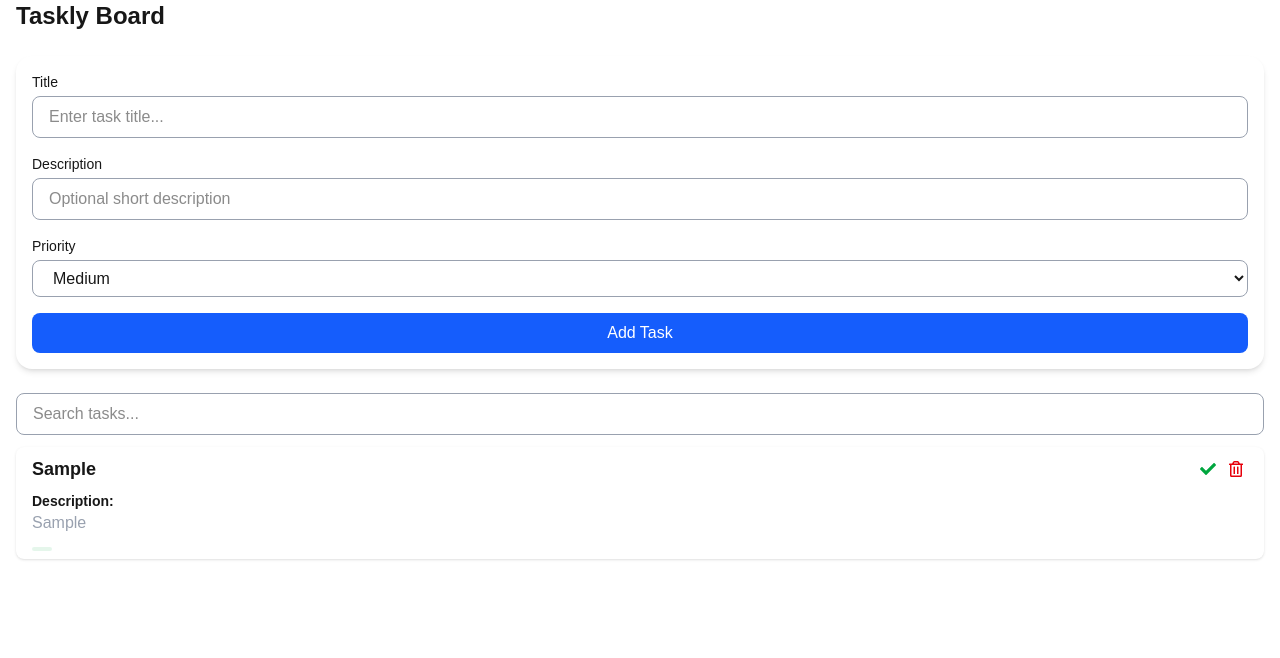
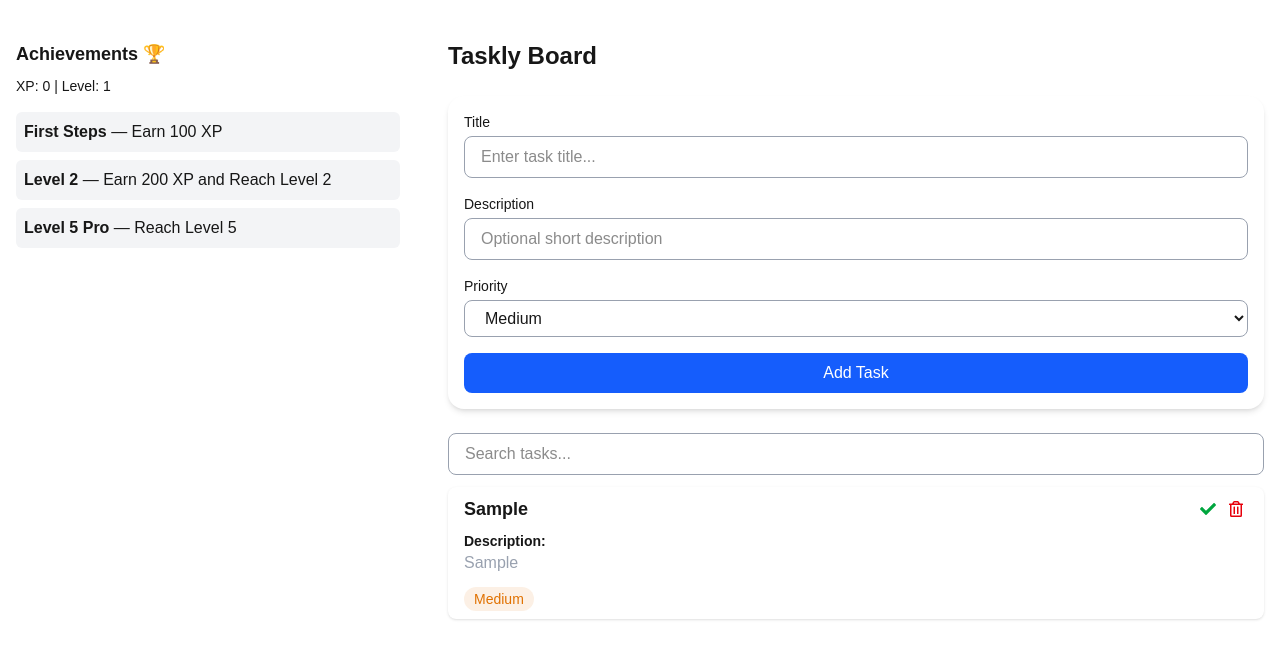
Before and after one commit to HaykSyan/taskly-board, a Next.js app: page / in a window 1280 px wide. Both pictures are taken after typing "Sample", "Sample" into the empty fields and a click on the button "Add Task". Shown: the top 658 px of the page. Built offline with nearby package versions, Linux system fonts and the light colour scheme.

Commit message:
Implemented gamification for user KPI, added XP score and level achievements to display and celebrate, created game store to manage state

```diff
--- /dev/null
+++ b/app/(achievements)/components/AchievementList.tsx
@@ -0,0 +1,45 @@
+"use client";
+import { Badge } from "@/app/shared/components/ui";
+import { useAchievement } from "../store/useAchievementStore";
+import { useGame } from "@/app/shared/store/useGameStore";
+import { FaCheck } from "react-icons/fa";
+
+export default function AchievementList() {
+  const { achievements } = useAchievement();
+  const { xp, level, badges } = useGame();
+
+  const currentBadge = badges[badges.length - 1] ?? "";
+
+  return (
+    <section className="space-y-4 px-4 bg-white dark:bg-neutral-800 rounded-2xl sticky top-2 h-fit">
+      <h2 className="text-lg font-bold mb-2">Achievements 🏆</h2>
+      <p className="text-sm mb-4 flex gap-1.5 items-center">
+        XP: {xp} | Level: {level}{" "}
+        {currentBadge && (
+          <>
+            | <Badge text={currentBadge} variant="done" />
+          </>
+        )}
+      </p>
+
+      <ul className="space-y-2 lg:block hidden">
+        {achievements.map((a) => (
+          <li
+            key={a.id}
+            className={`p-2 rounded-md ${
+              a.unlocked ? "bg-green-100" : "bg-gray-100"
+            }`}
+          >
+            <strong>{a.title}</strong> — {a.description}
+            {a.unlocked && (
+              <span>
+                {" "}
+                <FaCheck className="text-green-600 inline-block" />
+              </span>
+            )}
+          </li>
+        ))}
+      </ul>
+    </section>
+  );
+}
--- /dev/null
+++ b/app/(achievements)/components/AchievementWatcher.tsx
@@ -0,0 +1,14 @@
+"use client";
+import { useEffect } from "react";
+import { useGame } from "@/app/shared/store/useGameStore";
+import { unlockByXP } from "../store/useAchievementStore";
+
+export default function AchievementWatcher() {
+  const { xp } = useGame();
+
+  useEffect(() => {
+    unlockByXP(xp);
+  }, [xp]);
+
+  return null; // no UI — just syncing XP → achievements
+}
--- /dev/null
+++ b/app/(achievements)/store/useAchievementStore.ts
@@ -0,0 +1,62 @@
+"use client";
+import { create } from "zustand";
+import { triggerConfetti } from "@/app/shared/libs/confetti";
+
+interface Achievement {
+  id: string;
+  title: string;
+  description: string;
+  unlocked: boolean;
+  xpRequired: number;
+}
+
+interface AchievementState {
+  achievements: Achievement[];
+  unlockByXP: (xp: number) => void;
+}
+
+export const useAchievementStore = create<AchievementState>((set, get) => ({
+  achievements: [
+    {
+      id: "a1",
+      title: "First Steps",
+      description: "Earn 100 XP",
+      unlocked: false,
+      xpRequired: 100,
+    },
+    {
+      id: "a2",
+      title: "Level 2",
+      description: "Earn 200 XP and Reach Level 2",
+      unlocked: false,
+      xpRequired: 200,
+    },
+    {
+      id: "a5",
+      title: "Level 5 Pro",
+      description: "Reach Level 5",
+      unlocked: false,
+      xpRequired: 500,
+    },
+  ],
+  unlockByXP: (xp) => {
+    const updated = get().achievements.map((ach) => {
+      if (xp >= ach.xpRequired && !ach.unlocked) {
+        triggerConfetti(`${ach.title} unlocked! 🏆`);
+      }
+      return !ach.unlocked && xp >= ach.xpRequired
+        ? { ...ach, unlocked: true }
+        : ach;
+    });
+
+    set({ achievements: updated });
+  },
+}));
+
+export const useAchievement = () => {
+  const achievements = useAchievementStore((state) => state.achievements);
+  return { achievements };
+};
+
+export const unlockByXP = (xp: number) =>
+  useAchievementStore.getState().unlockByXP(xp);
--- a/app/layout.tsx
+++ b/app/layout.tsx
@@ -1,6 +1,9 @@
 import type { Metadata } from "next";
 import { Geist, Geist_Mono } from "next/font/google";
 import "./styles/globals.css";
+import AchievementWatcher from "./(achievements)/components/AchievementWatcher";
+import { ToastContainer } from "react-toastify";
+import AchievementList from "./(achievements)/components/AchievementList";
 
 const geistSans = Geist({
   variable: "--font-geist-sans",
@@ -27,7 +30,12 @@ export default function RootLayout({
       <body
         className={`${geistSans.variable} ${geistMono.variable} antialiased`}
       >
-        {children}
+        <div className="grid lg:grid-cols-3 grid-cols-1 gap-4 py-10">
+          <AchievementList />
+          {children}
+        </div>
+        <AchievementWatcher />
+        <ToastContainer />
       </body>
     </html>
   );
--- a/app/shared/components/GameAchievements.tsx
+++ /dev/null
@@ -1,19 +0,0 @@
-"use client";
-import { useGameStore } from "@/app/shared/store/useGameStore";
-
-export default function GameAchievements() {
-  const { badges } = useGameStore();
-
-  return (
-    <div className="p-4 rounded-xl bg-neutral-800 text-white">
-      <h3 className="text-lg font-semibold mb-2">Achievements 🏅</h3>
-      <ul className="space-y-1 text-sm">
-        {badges.length === 0 ? (
-          <li>No badges yet. Complete tasks!</li>
-        ) : (
-          badges.map((badge: string) => <li key={badge}>• {badge}</li>)
-        )}
-      </ul>
-    </div>
-  );
-}
--- a/app/shared/components/ui/Badge.tsx
+++ b/app/shared/components/ui/Badge.tsx
@@ -1,19 +1,20 @@
 type Props = {
-  priority: "low" | "medium" | "high" | "done";
+  text: string;
+  variant: "low" | "medium" | "high" | "done";
 };
 
-export const Badge = ({ priority }: Props) => (
-  <p
-    className={`px-2.5 py-0.5 first-letter:uppercase text-sm rounded-full w-fit ${
-      priority === "low"
+export const Badge = ({ text, variant = "low" }: Props) => (
+  <span
+    className={`px-2.5 py-0.5 first-letter:uppercase text-sm rounded-full w-fit inline-block ${
+      variant === "low"
         ? "bg-blue-600/10 text-blue-600"
-        : priority === "medium"
+        : variant === "medium"
         ? "bg-amber-600/10 text-amber-600"
-        : priority === "high"
+        : variant === "high"
         ? "bg-red-600/10 text-red-600"
         : "bg-green-600/10 text-green-600"
     }`}
   >
-    {priority}
-  </p>
+    {text}
+  </span>
 );
--- a/app/shared/store/useGameStore.ts
+++ b/app/shared/store/useGameStore.ts
@@ -1,6 +1,5 @@
 "use client";
 import { create } from "zustand";
-import { triggerConfetti } from "@/app/shared/libs/confetti";
 
 type GameState = {
   xp: number;
@@ -24,7 +23,7 @@ export const useGameStore = create<GameState>((set, get) => ({
 
     set({ xp: newXP, level: newLevel });
 
-    if (newXP % 100 === 0) triggerConfetti("Level up! 🎉");
+    // if (newXP % 100 === 0) triggerConfetti("Level up! 🎉");
   },
   updateProgress: (count) => {
     const badges = [];
@@ -38,14 +37,20 @@ export const useGameStore = create<GameState>((set, get) => ({
     const badges = [...get().badges];
     if (newCount === 5 && !badges.includes("starter")) {
       badges.push("starter");
-      triggerConfetti("🎉 You completed 5 tasks!");
     } else if (newCount === 10 && !badges.includes("focus-master")) {
       badges.push("focus-master");
-      triggerConfetti("🔥 Focus Master unlocked!");
     }
     set({ completedCount: newCount, badges });
   },
 }));
+
+export const useGame = () => {
+  const xp = useGameStore((state) => state.xp);
+  const level = useGameStore((state) => state.level);
+  const completedCount = useGameStore((state) => state.completedCount);
+  const badges = useGameStore((state) => state.badges);
+  return { xp, level, completedCount, badges };
+};
 
 export const updateProgress = (count: number) =>
   useGameStore.getState().updateProgress(count);
```
